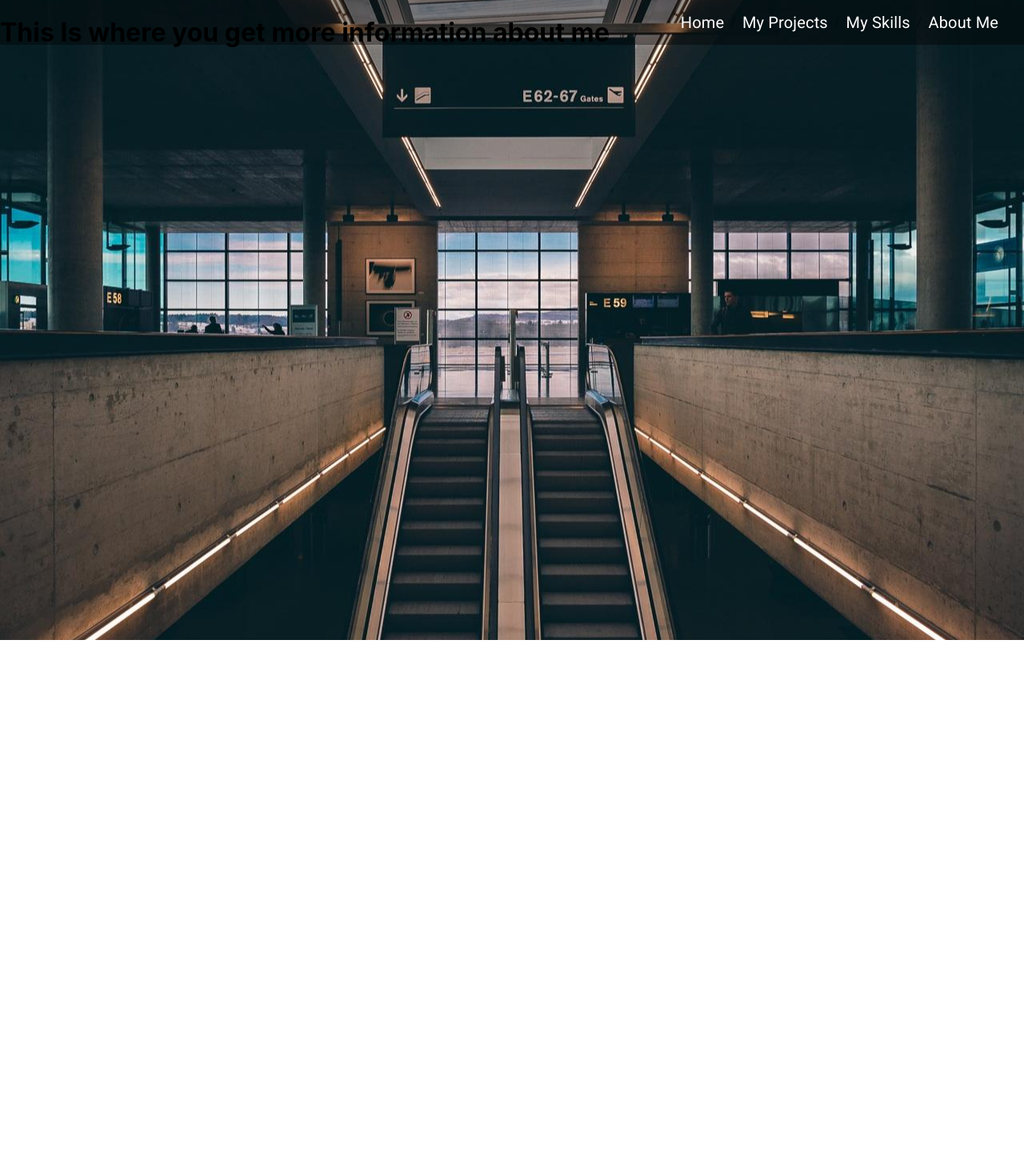
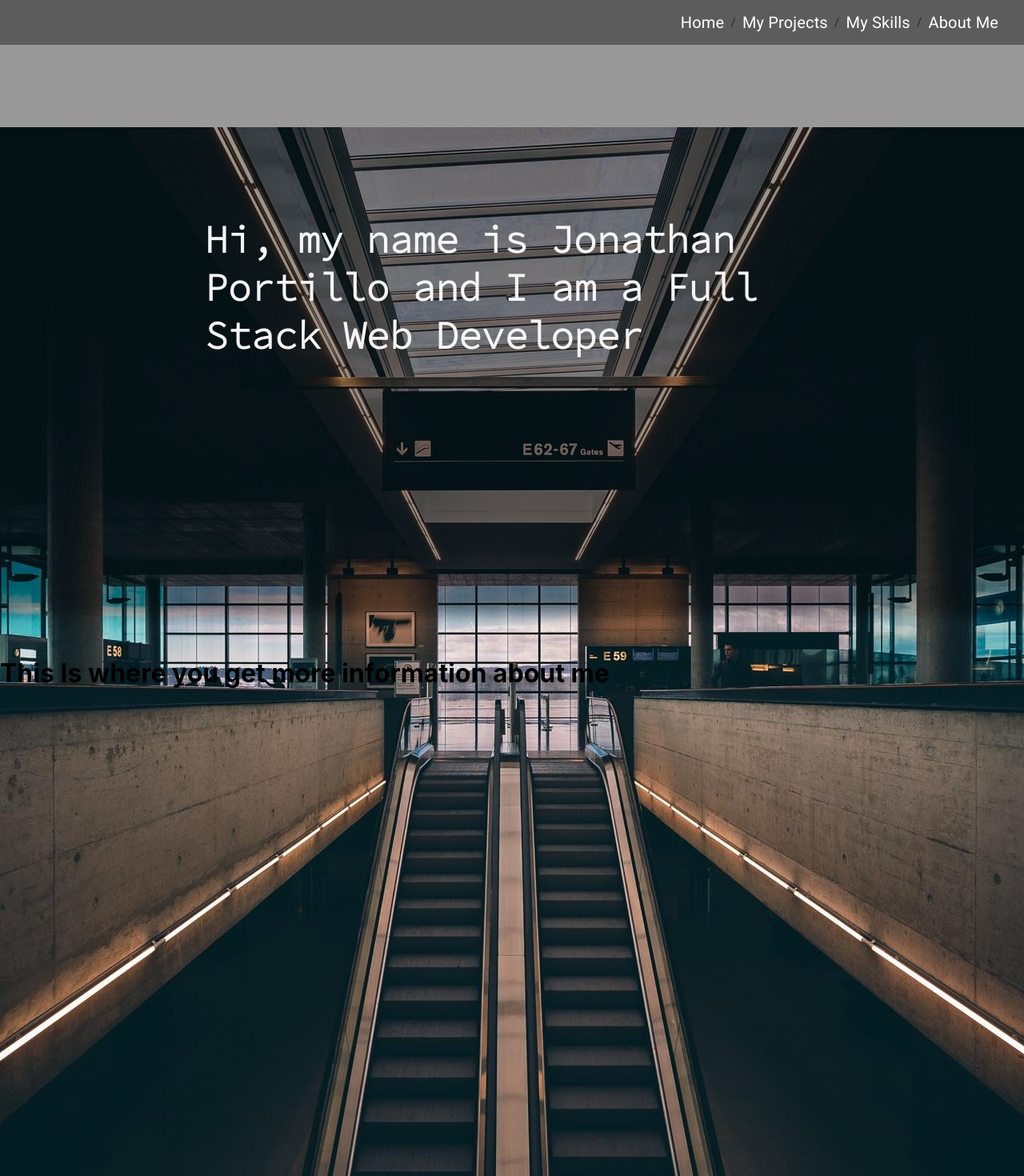
Before and after one commit to jonathan-portillo/portfolio, a React (Create React App) app: page /about in a window 1280 px wide. Shown: the top 1470 px of the page at 80% size. Before the commit the page ends 800 px from the top, so only its background shows below. Built offline with nearby package versions, Linux system fonts and the light colour scheme.

Commit message:
prior changes that never uploaaded

```diff
--- a/src/App.css
+++ b/src/App.css
@@ -1,8 +1,21 @@
+@import url("https://fonts.googleapis.com/css2?family=Source+Code+Pro:wght@300&display=swap");
+
 body {
   background-image: url("./Assets/background.jpg");
   background-repeat: no-repeat;
   background-attachment: fixed;
   background-position: center;
+}
+
+.Home {
+  background: rgba(0, 0, 0, 0.4);
+  padding-top: 1rem;
+  box-shadow: 0 0 1rem 4rem rgba(0, 0, 0, 0.4);
+}
+
+#About {
+  padding-top: 4rem;
+  padding-bottom: 50rem;
 }
 
 a {
@@ -33,11 +46,12 @@ a {
 
 .myName {
   color: whitesmoke;
-  font-size: 5rem;
-  font-family: Arial, Helvetica, sans-serif;
+  font-size: 3rem;
+  font-family: "Source Code Pro", monospace;
+  padding: 15% 20% 20% 20%;
+  width: 60%;
 }
 
 .nameContainer {
-  margin: 10%;
-  font-family: Roboto-Mono, monospace;
+  margin-top: 3.8rem;
 }
--- a/src/App.js
+++ b/src/App.js
@@ -12,8 +12,9 @@ function App() {
   return (
     <div className="App">
       <Navbar />
+
       <Switch>
-        <Route path="/about" component={About} />
+        {/* <Route path="/about" component={About} /> */}
         <Route path="/projects" component={Projects} />
         <Route path="/skills" component={Skills} />
         <Route path="/" component={Home} />
--- a/src/Components/About.js
+++ b/src/Components/About.js
@@ -1,7 +1,13 @@
 import React from "react";
 
 const About = () => {
-  return <h1>This Is where you get more information about me</h1>;
+  return (
+    <>
+      <div id="About">
+        <h1>This Is where you get more information about me</h1>
+      </div>
+    </>
+  );
 };
 
 export default About;
--- a/src/Components/Home.js
+++ b/src/Components/Home.js
@@ -1,11 +1,17 @@
 import React from "react";
+import About from "../Components/About";
 
 const Home = () => {
   return (
     <>
-      <div className="nameContainer">
-        <h1 className="myName">Hi, my name is Jonathan Portillo</h1>
+      <div className="Home">
+        <div className="nameContainer">
+          <h1 className="myName">
+            Hi, my name is Jonathan Portillo and I am a Full Stack Web Developer
+          </h1>
+        </div>
       </div>
+      <About />
     </>
   );
 };
```
